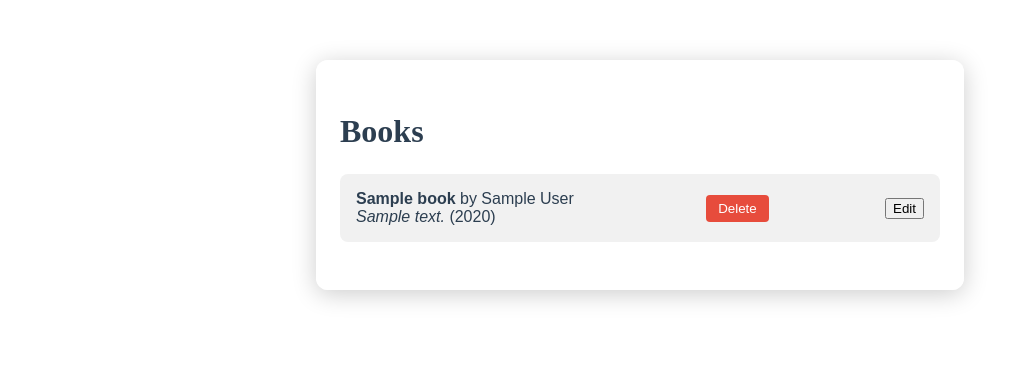
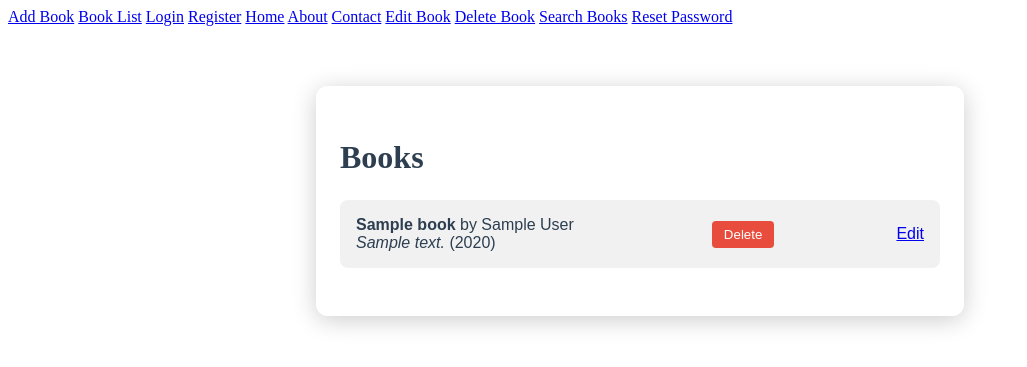
Before and after one commit to HOMSINdayizeye/publication-with-Postgres, a Django app: page /books/ in a window 1280 px wide. Shown: the top 367 px of the page, without its empty margins (0-1027 px from the left). Run offline with Django 4.2, Linux system fonts and the light colour scheme; tables that the repository leaves empty hold one stand-in row (values such as "Sample post").

Commit message:
updated creat

```diff
--- a/secpubapp/models.py
+++ b/secpubapp/models.py
@@ -3,11 +3,7 @@ from django.forms import forms
 
 # Create your models here.
 class Book(models.Model):
-      Book_name = models.CharField(max_length=100)
-      Author_name = models.CharField(max_length=100)
-      Description = models.TextField()
-      Publication_year = models.PositiveBigIntegerField()
-
-
-def __str__self():
-      return __str__self.bookname
+    book_name = models.CharField(max_length=100)
+    author_name = models.CharField(max_length=100)
+    description = models.TextField()
+    publication_year = models.PositiveBigIntegerField()
--- a/secpubapp/static/secpubapp/liststyle.css
+++ b/secpubapp/static/secpubapp/liststyle.css
@@ -40,3 +40,9 @@
     cursor: pointer;
     margin-left: 16px;
 }
+.link {
+  background-color: rgba(0, 0, 0, 1);
+  padding: 15px;
+  text-align: center;
+  text-decoration: none;
+}
--- a/secpubapp/templates/add_book.html
+++ b/secpubapp/templates/add_book.html
@@ -10,7 +10,7 @@
             <a href="{% url 'add_book' %}">Add Book</a>
             <a href="{% url 'book_list' %}">Book List</a>
             <a href="#">Login</a>
-            <a href="#">Register</a>
+            <a href="{% url 'create_user' %}">Register</a>
             <a href="#">Home</a>
             <a href="#">About</a>
             <a href="#">Contact</a>
@@ -20,6 +20,9 @@
             <a href="#">Reset Password</a>
      </nav>
     <h1>Add Book</h1>
+    {% if user.is_authenticated %}
+    Welcome, {{ user.first_name|slice:":1" }}{{ user.last_name|slice:":1" }}!
+          {% endif %}
     <form method="post" class="form-card">
         {% csrf_token %}
         {{ form.as_p }}
--- a/secpubapp/templates/book_list.html
+++ b/secpubapp/templates/book_list.html
@@ -6,22 +6,36 @@
     <link rel="stylesheet" href="{% static 'secpubapp/liststyle.css' %}">
 </head>
 <body>
+     <section class="nav">
+            <a href="{% url 'add_book' %}">Add Book</a>
+            <a href="{% url 'book_list' %}">Book List</a>
+            <a href="#">Login</a>
+            <a href="{% url 'create_user' %}">Register</a>
+            <a href="#">Home</a>
+            <a href="#">About</a>
+            <a href="#">Contact</a>
+            <a href="#">Edit Book</a>
+            <a href="#">Delete Book</a>
+            <a href="#">Search Books</a>
+            <a href="#">Reset Password</a>
+        </section>
     <div class="book-list-container">
         <h1>Books</h1>
         <ul class="book-list">
             {% for book in books %}
                 <li>
                     <span>
-                        <strong>{{ book.Book_name }}</strong> by {{ book.Author_name }}<br>
-                        <em>{{ book.Description }}</em> ({{ book.Publication_year }})
+                        <strong>{{ book.book_name }}</strong> by {{ book.author_name }}<br>
+                        <em>{{ book.description }}</em> ({{ book.publication_year }})
                     </span>
                     <form action="{% url 'delete_book' book.pk %}" method="post" style="display:inline;">
                         {% csrf_token %}
                         <button type="submit" class="delete-btn">Delete</button>
                     </form>
-                    <form action="{% url 'edit_book' book.pk %}" method="post" style="display: inline;">
+                    <form action="{% url 'edit_book' book.pk %}" method="post" dislay="inline;">
                     {% csrf_token %}
-                    <button type = "submit" class="edit_button">Edit</button>
+                    <a href="{% url 'edit_book' book.pk %}" class="edit_link">Edit</a>
+
                     </form>
                 </li>
             {% empty %}
--- a/secpubapp/templates/create_user.html
+++ b/secpubapp/templates/create_user.html
@@ -15,8 +15,9 @@
             <div class =create-card>
            <form action="" meathod= "post">
         {% csrf_token %}
-        <input type="text" name="Name" placeholder="Enter full name" required>
-       <input type = email name="username" placeholder="Enter user email" required>
+        <input type="text" name="first_name" placeholder="Enter firstname" required>
+        <input type="text" name="last_name" placeholder="Enter lastname" required>
+        <input type = email name="username" placeholder="Enter user email" required>
         <input type="password" name=" password" placeholder="password" required>
         <input type="password" name="confirm_password" placeholder="Confirm password" required>
         <button type="submit">Save</button>
--- a/secpubapp/views.py
+++ b/secpubapp/views.py
@@ -3,6 +3,7 @@ from django.contrib.auth import authenticate, login, logout
 from.models import Book
 from.forms import FormBook
 from django.contrib.auth.models import User
+from .forms import CustomUserCreationForm
 
 
 # Create your views here
@@ -32,7 +33,7 @@ def edit_book(request, pk):
             form.save()
             return redirect('book_list')
     else:
-        form = FormBook(request.POST, instance=book)  # This line is critical!
+        form = FormBook(instance=book)  # This line is critical!
     return render(request, 'edit_book.html', {'form': form})
 
 def login_user(request):
@@ -48,9 +49,12 @@ def login_user(request):
     return render(request, 'home.html')
 def create_user(request):
     if request.method == 'POST':
+        first_name = request.POST['first_name']
+        last_name = request.POST['last_name']
         username = request.POST['username']
         password = request.POST['password']
-        User.objects.create_user(username=username, password=password)
+        User.objects.create_user(username=username, password=password, first_name=first_name, last_name=last_name)
+        form = CustomUserCreationForm()
         return redirect('login')
     return render(request, 'create_user.html')
 def logout_user(request):
```
Also changed, not shown: secpubapp/forms.py (+11 -1 lines), secpubapp/static/secpubapp/style.css (+9 -0 lines), secpubapp/migrations/0002_rename_author_name_book_author_name_and_more.py (added).
